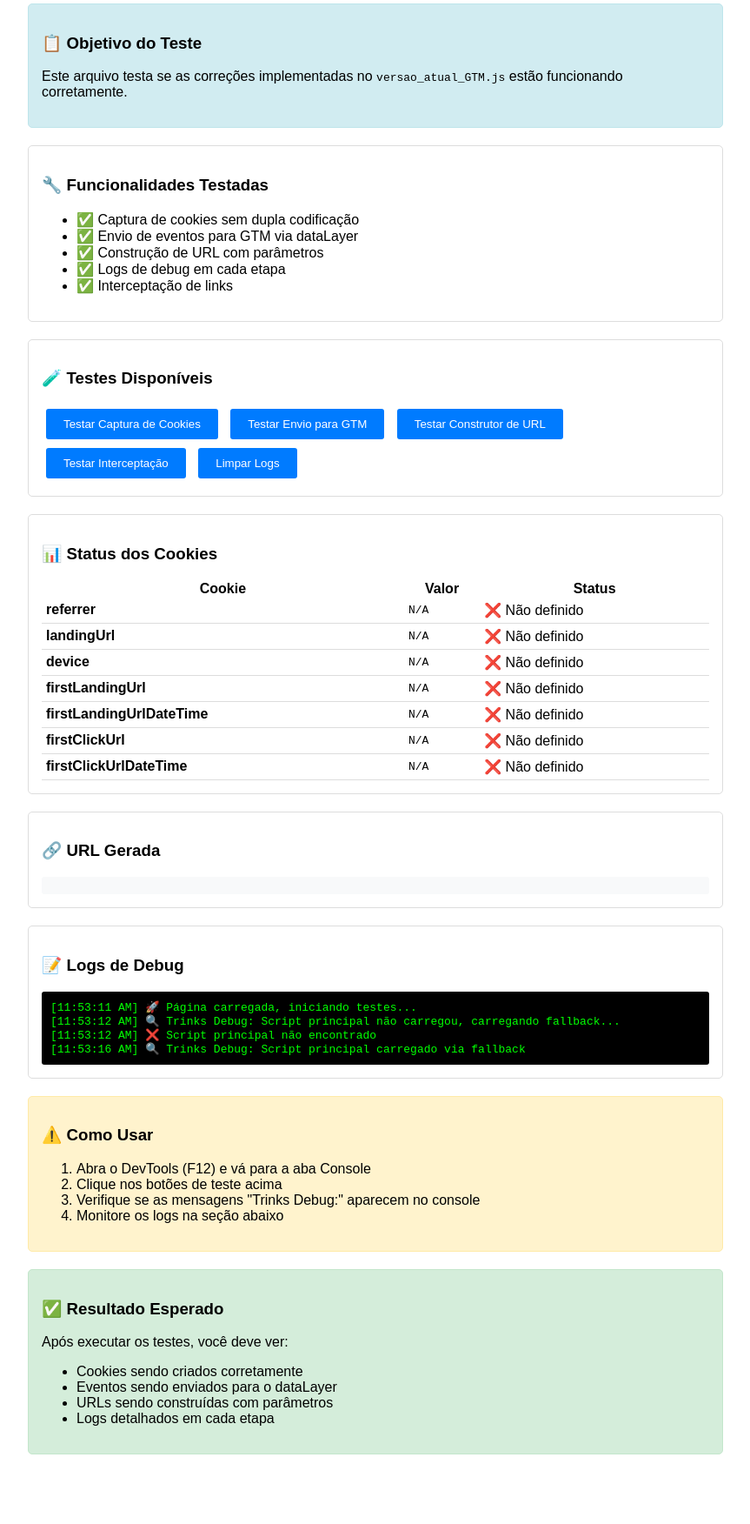
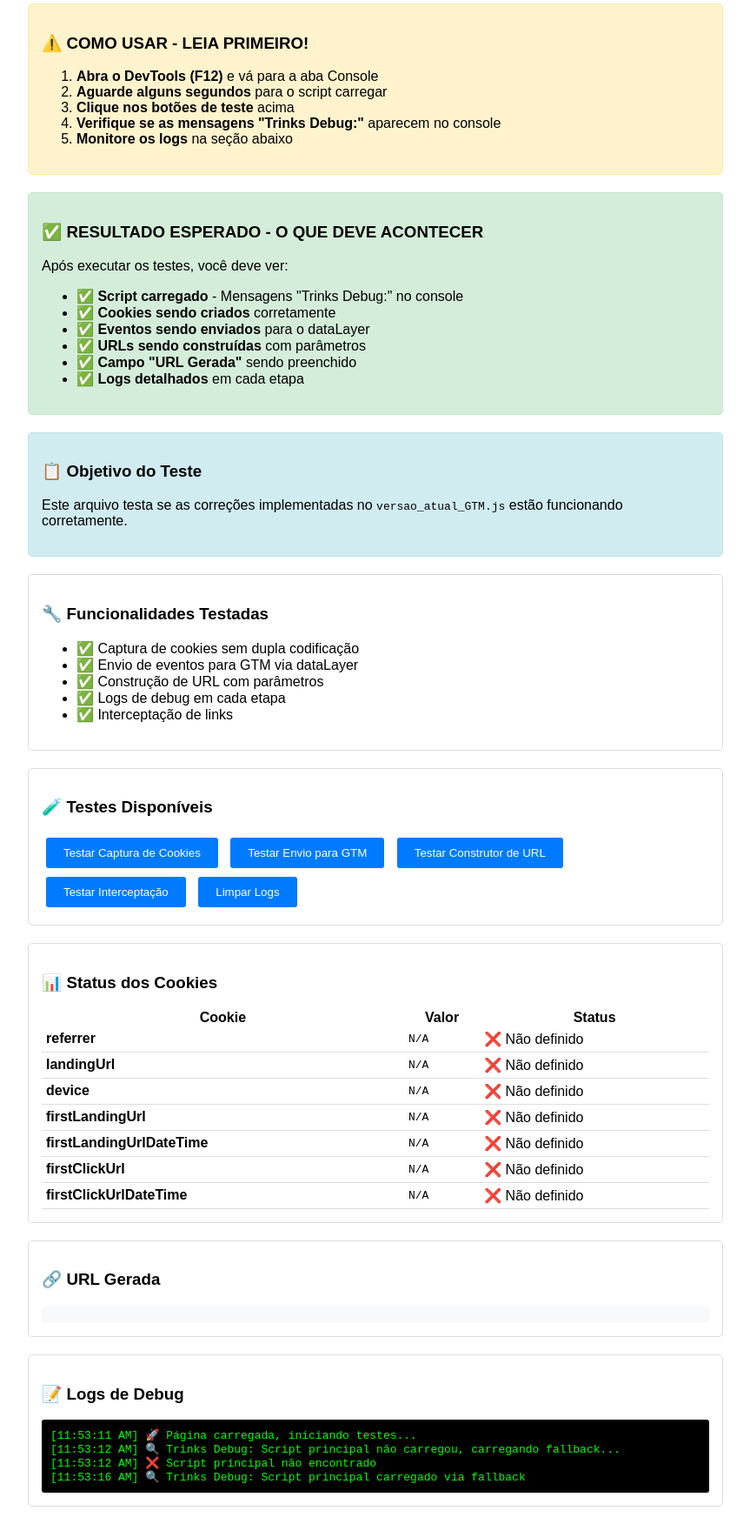
Before and after one commit to luisabwk/urlParam, a website: page teste_validacao.html in a window 1280 px wide. Shown: the part 77-1829 px from the top of the page at 87% size, without its empty margins (208-1071 px from the left). Before the commit the page ends 1769 px from the top, so only its background shows below. Drawn offline with Linux system fonts and the light colour scheme.

Commit message:
📱 Reorganizando página de teste - Instruções no topo
- ✅ Seção 'Como Usar' movida para o topo
- ✅ Seção 'Resultado Esperado' movida para o topo
- 🎯 Instruções mais visíveis e fáceis de seguir
- 📱 Melhor experiência do usuário

```diff
--- a/teste_validacao.html
+++ b/teste_validacao.html
@@ -48,6 +48,30 @@
   <div class="container">
     <h1>🧪 Teste de Validação - Correções Implementadas</h1>
 
+    <div class="section warning">
+      <h3>⚠️ COMO USAR - LEIA PRIMEIRO!</h3>
+      <ol>
+        <li><strong>Abra o DevTools (F12)</strong> e vá para a aba Console</li>
+        <li><strong>Aguarde alguns segundos</strong> para o script carregar</li>
+        <li><strong>Clique nos botões de teste</strong> acima</li>
+        <li><strong>Verifique se as mensagens "Trinks Debug:"</strong> aparecem no console</li>
+        <li><strong>Monitore os logs</strong> na seção abaixo</li>
+      </ol>
+    </div>
+
+    <div class="section success">
+      <h3>✅ RESULTADO ESPERADO - O QUE DEVE ACONTECER</h3>
+      <p>Após executar os testes, você deve ver:</p>
+      <ul>
+        <li><strong>✅ Script carregado</strong> - Mensagens "Trinks Debug:" no console</li>
+        <li><strong>✅ Cookies sendo criados</strong> corretamente</li>
+        <li><strong>✅ Eventos sendo enviados</strong> para o dataLayer</li>
+        <li><strong>✅ URLs sendo construídas</strong> com parâmetros</li>
+        <li><strong>✅ Campo "URL Gerada"</strong> sendo preenchido</li>
+        <li><strong>✅ Logs detalhados</strong> em cada etapa</li>
+      </ul>
+    </div>
+
     <div class="section info">
       <h3>📋 Objetivo do Teste</h3>
       <p>Este arquivo testa se as correções implementadas no <code>versao_atual_GTM.js</code> estão funcionando corretamente.</p>
@@ -88,26 +112,7 @@
       <div id="logs" class="log"></div>
     </div>
 
-    <div class="section warning">
-      <h3>⚠️ Como Usar</h3>
-      <ol>
-        <li>Abra o DevTools (F12) e vá para a aba Console</li>
-        <li>Clique nos botões de teste acima</li>
-        <li>Verifique se as mensagens "Trinks Debug:" aparecem no console</li>
-        <li>Monitore os logs na seção abaixo</li>
-      </ol>
-    </div>
 
-    <div class="section success">
-      <h3>✅ Resultado Esperado</h3>
-      <p>Após executar os testes, você deve ver:</p>
-      <ul>
-        <li>Cookies sendo criados corretamente</li>
-        <li>Eventos sendo enviados para o dataLayer</li>
-        <li>URLs sendo construídas com parâmetros</li>
-        <li>Logs detalhados em cada etapa</li>
-      </ul>
-    </div>
   </div>
 
   <script>
```
Also changed, not shown: dist/teste_validacao.html.
